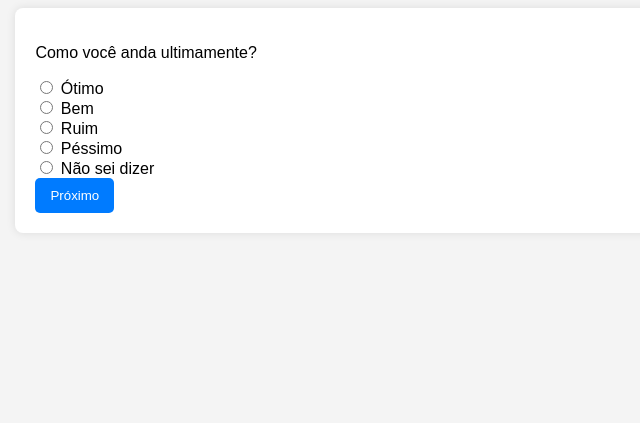
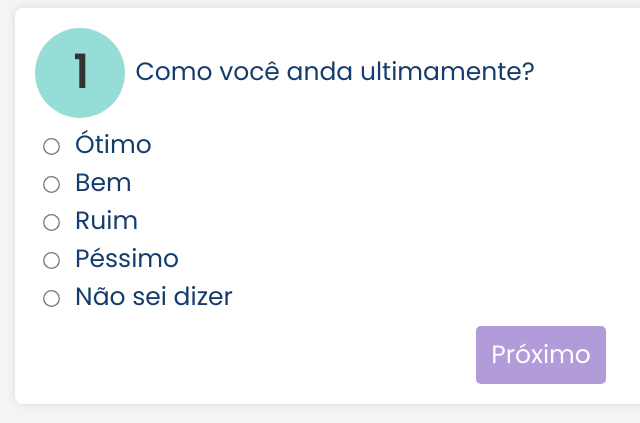
Before and after one commit to GiullianoTeixeira/psicoquiz, a Flask app: page /quiz in a window 1280 px wide. Shown: the top 423 px of the page, without its empty margins (99-739 px from the left). Run offline with Flask 3, Linux system fonts and the light colour scheme.

Commit message:
updated styles

```diff
--- a/content/questions.py
+++ b/content/questions.py
@@ -1,4 +1,6 @@
 from text import *
+
+# FIXME: DESCOMENTAR QUESTÕES, COMPLETAR COM PESOS DAS RESPOSTAS
 
 questions = [
     ##############################################################################################
--- a/logic.py
+++ b/logic.py
@@ -21,5 +21,8 @@ def calcular_resultado(respostas):
     return resultado
 
 
+# NOTE: final_result É A FUNÇÃO ENVIADA PARA O CÓDIGO PRINCIPAL
+# E DEVE RETORNAR UMA LISTA COM RESULTADOS DE r
+
 def final_result(answers):
     return calcular_resultado(answers)
--- a/static/styles.css
+++ b/static/styles.css
@@ -1,6 +1,8 @@
 body {
-    font-family: Arial, sans-serif;
+    font-family: 'Poppins';
+    font-size: 25px;
     background-color: #f4f4f4;
+    color: rgb(21, 61, 107);
 }
 
 .container {
@@ -13,32 +15,151 @@ body {
 }
 
 h1, h2 {
-    color: #333;
+    color: rgb(21, 61, 107);
 }
 
 a {
     display: inline-block;
     padding: 10px 20px;
     margin-top: 20px;
-    background-color: #28a745;
+    background-color: rgb(177, 156, 217);
     color: white;
     text-decoration: none;
     border-radius: 5px;
+    transition: background-color 0.15s ease-in;
 }
 
 a:hover {
-    background-color: #218838;
+    background-color: rgb(105, 60, 182);
 }
 
 button {
     padding: 10px 15px;
-    background-color: #007bff;
+    margin-top: 10px;
+    background-color: rgb(177, 156, 217);
     color: white;
+    font-family: 'Poppins';
+    font-size: 25px;
     border: none;
     border-radius: 5px;
     cursor: pointer;
+    transition: background-color 0.15s ease-in;
 }
 
 button:hover {
-    background-color: #0056b3;
+    background-color: rgb(105, 60, 182);
 }
+
+ol {
+    counter-reset: item;
+    list-style-type: none;
+    padding-left: 20px;
+}
+
+ol li {
+    position: relative;
+    padding-left: 2em;
+    padding-bottom: 10px;
+}
+
+ol li::before {
+    counter-increment: item;
+    content: counter(item);
+
+    position: absolute;
+    left: 0;
+    top: 0;
+    width: 1.5em;
+    height: 1.5em;
+    background-color: rgb(150, 221, 216);
+    border-radius: 50%;
+    color: #333;
+    font-weight: bold;
+    font-size: 1.2em;
+    display: flex;
+    justify-content: center;
+    align-items: center;
+}
+
+input {
+    margin-bottom: 10px;
+}
+
+input[type="radio"] {
+    transform: scale(1.3);
+    margin: 10px;
+}
+
+#number {
+    left: 0;
+    top: 0;
+    width: 2em;
+    height: 2em;
+    background-color: rgb(150, 221, 216);
+    border-radius: 50%;
+    color: #333;
+    font-weight: bold;
+    font-size: 45px;
+    display: flex;
+    justify-content: center;
+    align-items: center;
+}
+
+.question {
+    display: flex;
+    flex-direction: row;
+    gap: 10px;
+    margin-bottom: 8px;
+}
+
+@keyframes upDown {
+    0%, 100% {
+        transform: translateY(0);
+    }
+    50% {
+        transform: translateY(-20px);
+    }
+}
+
+#home {
+    height: 50%;
+    width: 50%;
+    border: 2px solid red;
+}
+
+#pai {
+    display: flex;
+    flex-direction: row;
+    justify-content: center;
+}
+
+.row {
+    display: flex;
+    flex-direction: row;
+    justify-content: first baseline;
+    align-items: center;
+    border: 5px solid green;
+    width: fit-content;
+}
+
+#brain-logo {
+    height: 30%;
+    width: 30%;
+    margin-left: 10px;
+    rotate: 10deg;
+    animation: upDown 3s ease-in-out infinite;
+}
+
+#psy-logo {
+    height: 30%;
+    width: 30%;
+    margin-right: 10px;
+    rotate: -5deg;
+    animation: upDown 3s ease-in-out infinite;
+    animation-delay: 1s;
+}
+
+.psicoquiz {
+    font-family: Verdana, Geneva, Tahoma, sans-serif;
+    font-size: 10vh;
+}
--- a/templates/base.html
+++ b/templates/base.html
@@ -6,6 +6,7 @@
     <title>Psicoquiz</title>
     <link rel="stylesheet" href="{{ url_for('static', filename='styles.css') }}">
     <link rel="shortcut icon" href="{{ url_for('static', filename='favicon.jpg') }}">
+    <link href='https://fonts.googleapis.com/css?family=Poppins' rel='stylesheet'>
 </head>
 <body>
     <div class="container">
--- a/templates/instructions.html
+++ b/templates/instructions.html
@@ -5,6 +5,8 @@
     <ol>
         <li>Esse quiz tem como objetivo alishdiauhda</li>
         <li>Você deve responder ajshdiuhdjad</li>
+        <li>instruções instruções instruções</li>
+        <!-- FIXME: COMPLETAR INSTRUÇÕES -->
     </ol>
-    <a href="{{ url_for('quiz') }}">Iniciar Quiz</a>
+    <div style="text-align: center;"><a href="{{ url_for('quiz') }}">Iniciar Quiz</a></div>
 {% endblock %}
--- a/templates/quiz.html
+++ b/templates/quiz.html
@@ -2,7 +2,10 @@
 
 {% block content %}
     <form method="POST" action="{{ url_for('quiz') }}">
-        <p>{{ question["question"] }}</p>
+        <div class="question">
+            <span id="number">{{ question_number }}</span>
+            <p>{{ question["question"] }}</p>
+        </div>
 
         {% for option in question["options"] %}
             <label>
@@ -11,6 +14,6 @@
             </label><br>
         {% endfor %}
 
-        <button type="submit">Próximo</button>
+        <div style="text-align: center;"><button type="submit">Próximo</button></div>
     </form>
 {% endblock %}
--- a/templates/results.html
+++ b/templates/results.html
@@ -17,5 +17,5 @@
             {% endif %}
         {% endfor %}
     {% endif %}
-    <a href="{{ url_for('home') }}">Voltar para o início</a>
+    <div style="text-align: center;"><a href="{{ url_for('home') }}">Voltar para o início</a></div>
 {% endblock %}
```
Also changed, not shown: templates/home.html (+14 -3 lines), static/brain.png (added), static/psy.png (added).
